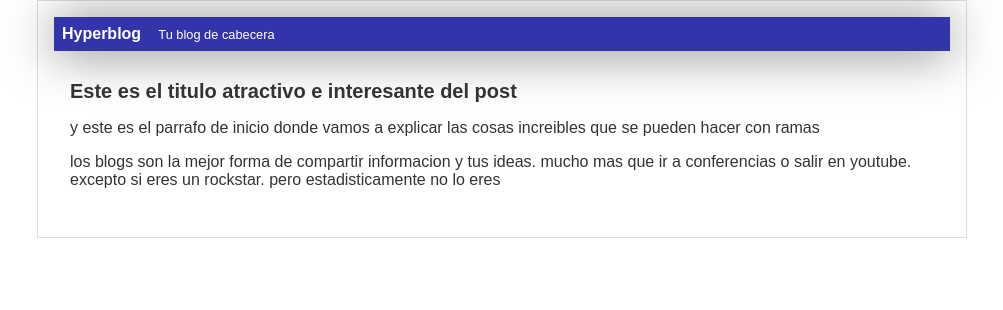
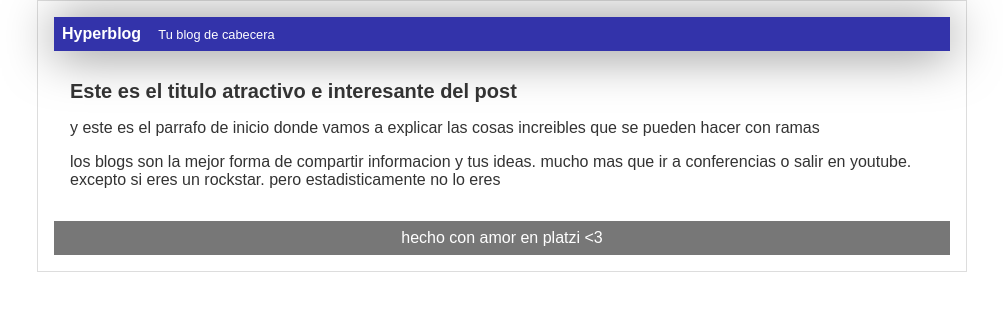
Before and after one commit to Yayosil/hyperblog, a plain HTML site: page blogpost.html in a window 1280 px wide. Shown: the whole page, without its empty margins (138-1141 px from the left). Drawn offline with Linux system fonts and the light colour scheme.

Commit message:
footer terminado

```diff
--- a/CSS/estilos.css
+++ b/CSS/estilos.css
@@ -44,3 +44,10 @@ body
 {
     padding: 1em;
 }
+#footer
+{
+    background: #777;
+    color: white;
+    text-align: center;
+    padding: 0.5em;
+}
--- a/blogpost.html
+++ b/blogpost.html
@@ -1,5 +1,6 @@
 <html>
     <head>
+        <meta charset="UTF-8">
         <title> Bienvenido a Hyperblog 2.0</title>
         <link rel="stylesheet" href="css/estilos.css" />
     </head>
@@ -14,6 +15,9 @@
                 <p>y este es el parrafo de inicio donde vamos a explicar las cosas increibles que se pueden hacer con ramas</p>
                 <p>los blogs son la mejor forma de compartir informacion y tus ideas. mucho mas que ir a conferencias o salir en youtube. excepto si eres un rockstar. pero estadisticamente no lo eres</p>
             </div>
-        </div>
+            <div id="footer">
+                hecho con amor en platzi <3
+            </div>
+		</div>
     </body>
 </html>
```
